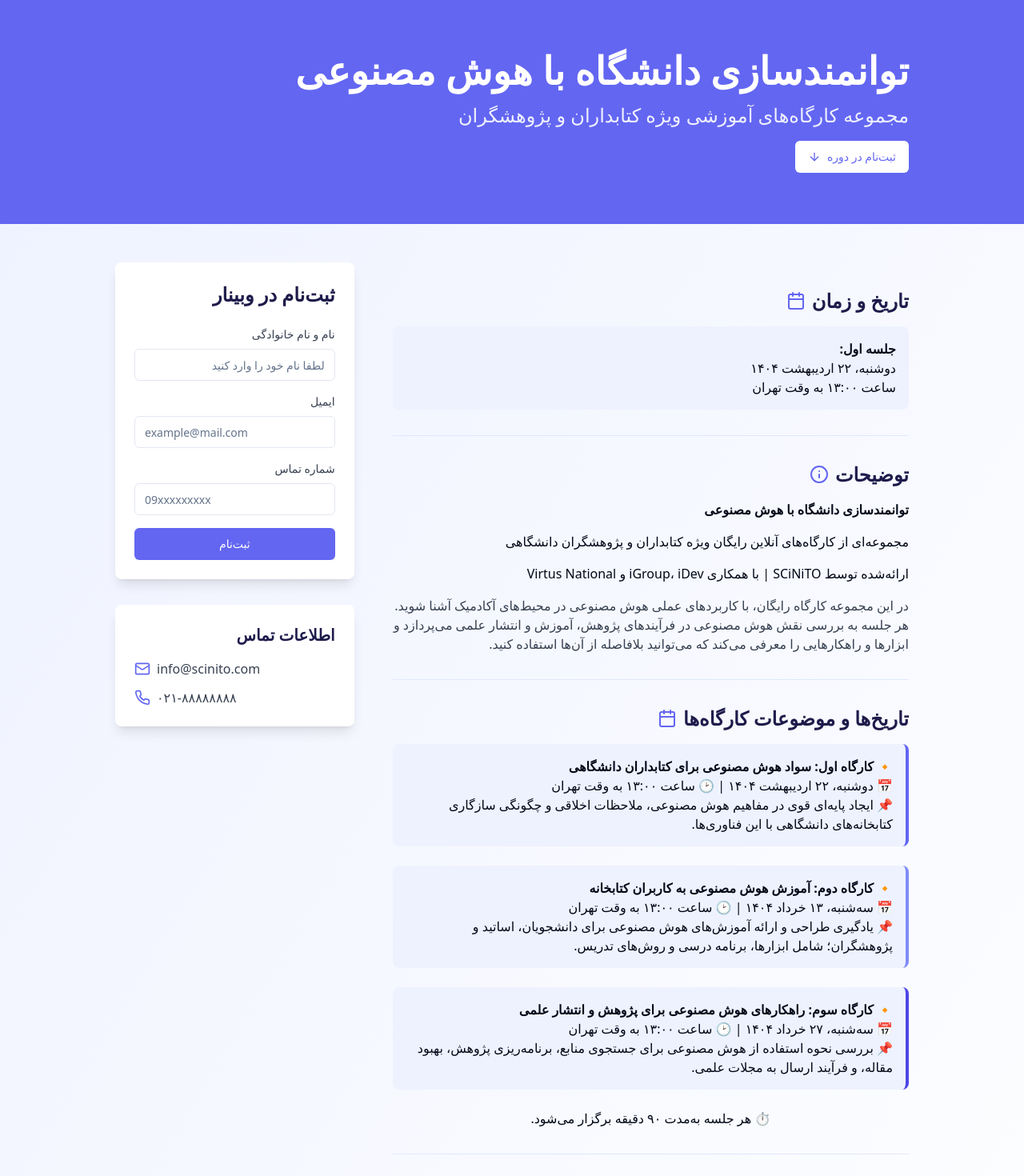
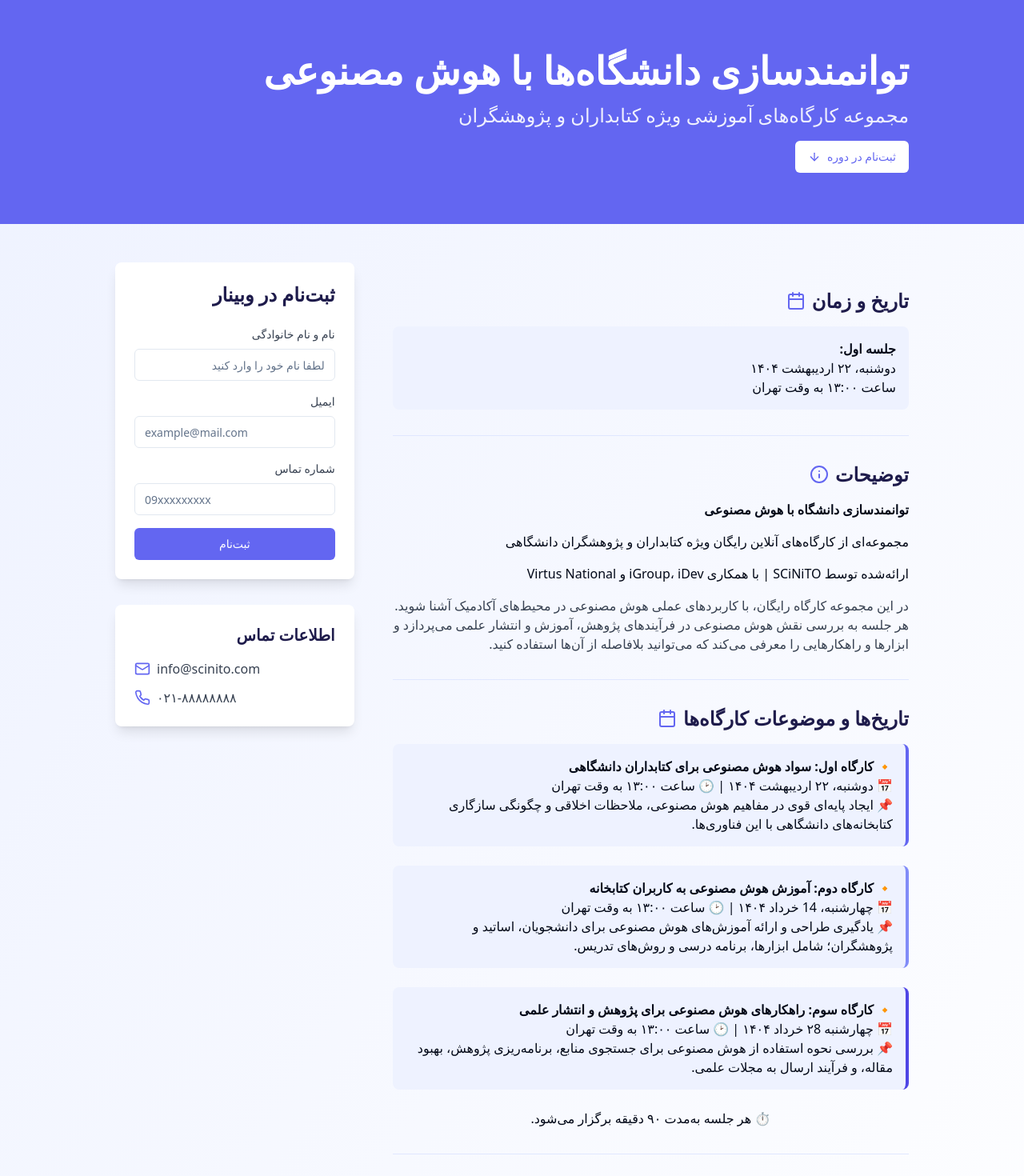
Before and after one commit to fereshtehfallah/ai-empower-webinar-series, a React (Vite) app: page / in a window 1280 px wide. Shown: the top 1470 px of the page at 80% size. Built offline with nearby package versions, Linux system fonts and the light colour scheme; a web font is replaced by a local one.

Commit message:
Update Index.tsx
change some text and time

```diff
--- a/src/pages/Index.tsx
+++ b/src/pages/Index.tsx
@@ -19,7 +19,7 @@ const Index = () => {
       <header className="bg-webinar-primary text-white py-16">
         <div className="container mx-auto px-4 max-w-5xl">
           <div className="farsi flex flex-col items-start space-y-4">
-            <h1 className="text-4xl md:text-5xl font-bold">توانمندسازی دانشگاه با هوش مصنوعی</h1>
+            <h1 className="text-4xl md:text-5xl font-bold">توانمندسازی دانشگاه‌ها با هوش مصنوعی</h1>
             <p className="text-xl md:text-2xl opacity-90">مجموعه کارگاه‌های آموزشی ویژه کتابداران و پژوهشگران</p>
             <Button
               onClick={scrollToRegistration}
@@ -70,13 +70,13 @@ const Index = () => {
 
                   <div className="bg-webinar-light p-4 rounded-lg border-r-4 border-webinar-secondary">
                     <p className="font-bold">🔸 کارگاه دوم: آموزش هوش مصنوعی به کاربران کتابخانه</p>
-                    <p>📅 سه‌شنبه، ۱۳ خرداد ۱۴۰۴ | 🕑 ساعت ۱۳:۰۰ به وقت تهران</p>
+                    <p>📅 چهارشنبه، 14 خرداد ۱۴۰۴ | 🕑 ساعت ۱۳:۰۰ به وقت تهران</p>
                     <p>📌 یادگیری طراحی و ارائه آموزش‌های هوش مصنوعی برای دانشجویان، اساتید و پژوهشگران؛ شامل ابزارها، برنامه درسی و روش‌های تدریس.</p>
                   </div>
 
                   <div className="bg-webinar-light p-4 rounded-lg border-r-4 border-webinar-accent">
                     <p className="font-bold">🔸 کارگاه سوم: راهکارهای هوش مصنوعی برای پژوهش و انتشار علمی</p>
-                    <p>📅 سه‌شنبه، ۲۷ خرداد ۱۴۰۴ | 🕑 ساعت ۱۳:۰۰ به وقت تهران</p>
+                    <p>📅 چهارشنبه ۲8 خرداد ۱۴۰۴ | 🕑 ساعت ۱۳:۰۰ به وقت تهران</p>
                     <p>📌 بررسی نحوه استفاده از هوش مصنوعی برای جستجوی منابع، برنامه‌ریزی پژوهش، بهبود مقاله، و فرآیند ارسال به مجلات علمی.</p>
                   </div>
 
```
